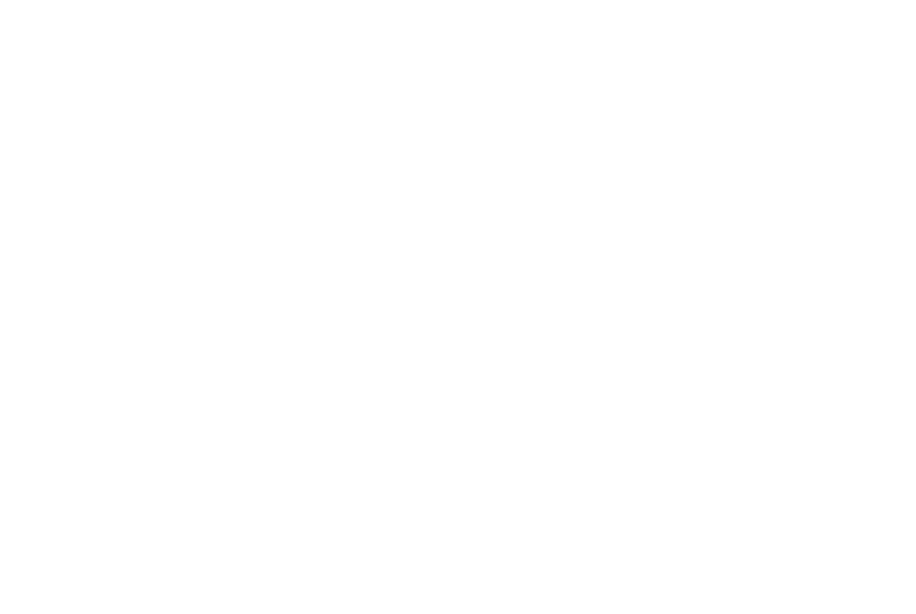
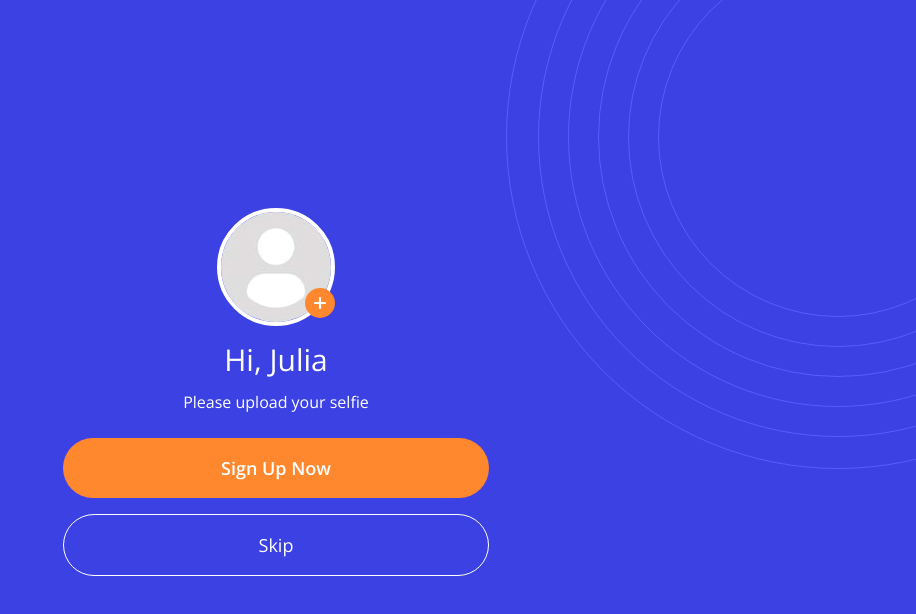
Before and after one commit to bimadewantoro/startup-funding-fe, a Nuxt app: page /upload in a window 1280 px wide. Shown: the top 614 px of the page, without its empty margins (364-1280 px from the left). Built offline with nearby package versions, Linux system fonts and the light colour scheme.

Commit message:
style : [BD] add upload profile photos pages

```diff
--- a/pages/upload.vue
+++ b/pages/upload.vue
@@ -1,11 +1,54 @@
-<script setup>
-
+<script>
+export default {
+  layout: 'auth',
+}
 </script>
 
 <template>
-
+  <div class="container mx-auto h-screen flex justify-center items-center">
+    <div class="w-full lg:w-1/3 px-10 lg:px-0">
+      <div class="flex justify-center items-center mx-auto mb-4 w-40">
+        <div class="relative">
+          <a href="#">
+            <img
+              src="/avatar.jpg"
+              alt=""
+              class="rounded-full border-white border-4"
+            />
+            <img
+              src="/icon-avatar-add.svg"
+              alt=""
+              class="absolute right-0 bottom-0 pb-2"
+            />
+          </a>
+        </div>
+      </div>
+      <h2 class="font-normal mb-3 text-3xl text-white text-center">
+        Hi, Julia
+      </h2>
+      <p class="text-white text-center font-light">
+        Please upload your selfie
+      </p>
+      <div class="mb-4 mt-6">
+        <div class="mb-3">
+          <button
+            @click="$router.push({ path: '/register-success' })"
+            class="block w-full bg-orange-button hover:bg-green-button text-white font-semibold px-6 py-4 text-lg rounded-full"
+          >
+            Sign Up Now
+          </button>
+        </div>
+      </div>
+      <div>
+        <div class="mb-4">
+          <button
+            @click="$router.push({ path: '/register-success' })"
+            class="block w-full bg-transparent border-white border hover:bg-white hover:bg-opacity-25 text-white font-light px-6 py-4 text-lg rounded-full"
+          >
+            Skip
+          </button>
+        </div>
+      </div>
+    </div>
+  </div>
 </template>
-
-<style scoped>
-
-</style>
```
